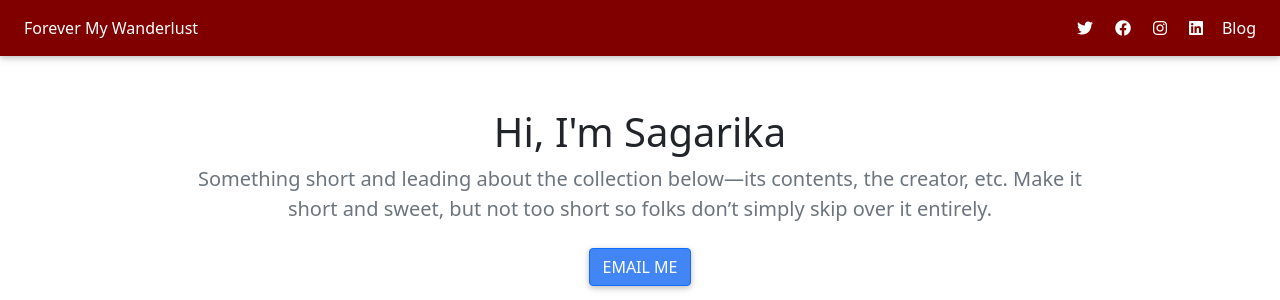
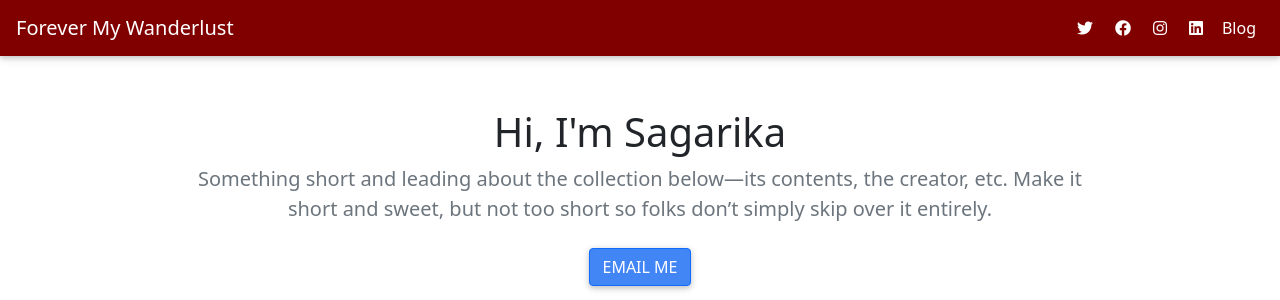
Before and after one commit to anamdey03/Portfolio, a Django app: page / in a window 1280 px wide. Shown: the top 300 px of the page. Run offline with Django 3.2, Linux system fonts and the light colour scheme; data that the repository does not hold is empty; some libraries are stand-ins or nearby versions.

Commit message:
Fixed css for NavBar

```diff
--- a/jobs/templates/jobs/home.html
+++ b/jobs/templates/jobs/home.html
@@ -57,15 +57,11 @@
 
 <header>
   <nav class="mb-1 navbar navbar-expand-lg navbar-dark" style="background-color: Maroon;">
-      <button class="navbar-toggler" type="button" data-toggle="collapse" data-target="#navbarSupportedContent-3" aria-controls="navbarSupportedContent-3" aria-expanded="false" aria-label="Toggle navigation">
+      <a class="navbar-brand" href="{% url 'home' %}">Forever My Wanderlust</a>
+      <button class="navbar-toggler" type="button" data-bs-toggle="collapse" data-bs-target="#navbarNav" aria-controls="navbarNav" aria-expanded="false" aria-label="Toggle navigation">
         <span class="navbar-toggler-icon"></span>
       </button>
-      <div class="collapse navbar-collapse" id="navbarSupportedContent-3">
-        <ul class="navbar-nav mr-auto">
-          <li class="nav-item">
-            <a class="nav-link waves-effect waves-light" href="{% url 'home' %}">Forever My Wanderlust</a>
-          </li>
-        </ul>
+      <div class="collapse navbar-collapse" id="navbarNav">
         <ul class="navbar-nav ml-auto nav-flex-icons">
           <li class="nav-item">
             <a class="nav-link waves-effect waves-light" href="https://twitter.com/SagarikaPaul18" title="Follow on Twitter">
```
Also changed, not shown: blog/templates/blog/allblogs.html (+3 -7 lines), blog/templates/blog/detail.html (+3 -7 lines).
